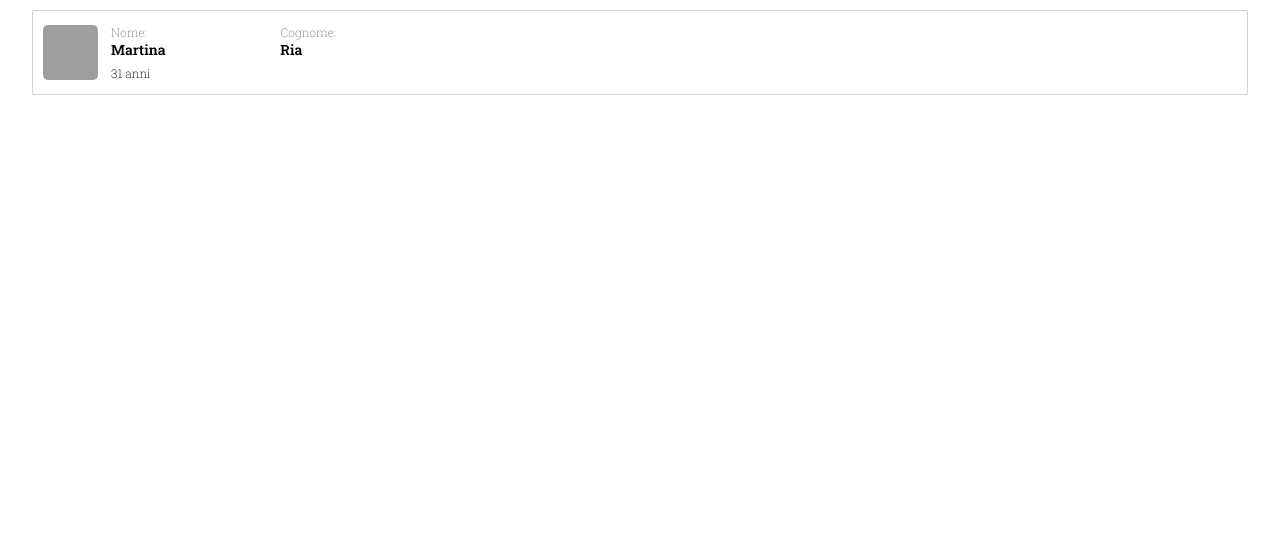
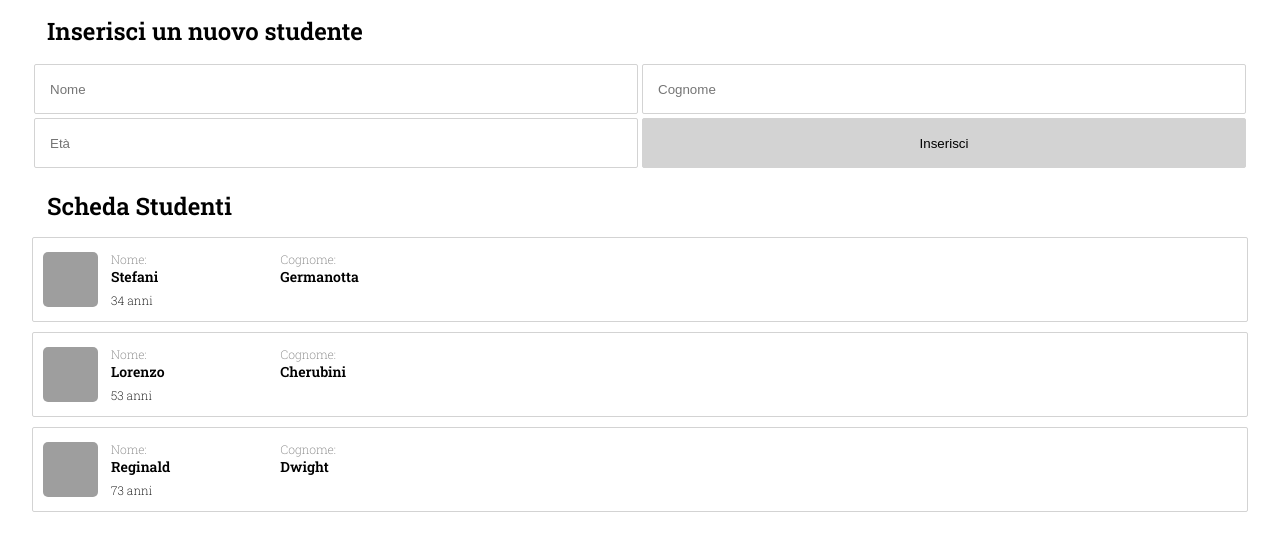
Before and after one commit to MartinaRia/js-oggetti-studenti, a plain HTML site: page Bonus/index.html in a window 1280 px wide. Drawn offline with nearby package versions, Linux system fonts and the light colour scheme; grey boxes are pictures that could not be loaded.

Commit message:
Bonus complete

```diff
--- a/Bonus/index.html
+++ b/Bonus/index.html
@@ -10,8 +10,23 @@
     <!-- title -->
     <title>Oggetti Studenti Bonus</title>
   </head>
+
   <body>
+
     <main>
+      <!-- form -->
+      <h2>Inserisci un nuovo studente</h2>
+      <div class="form flex-container">
+        <input id="nome" type="text" placeholder="Nome" name="" value="">
+        <input id="cognome" type="text" placeholder="Cognome" name="" value="">
+        <input id="eta" type="number" placeholder="Età" name="" value="">
+        <button type="button" name="button"> Inserisci </button>
+      </div>
+
+      <h2>Scheda Studenti</h2>
+      <!-- template handlebars -->
+      <script id="template-scheda-studente-handlebars" type="text/x-handlebars-template">
+
         <div class="scheda-studente flex-container">
           <!-- flex-item 1 (img) -->
           <img src="https://www.allthetests.com/quiz22/picture/pic_1171831236_1.png" alt="avatar">
@@ -19,21 +34,26 @@
           <div class="credenziali flex-container">
             <div class="box nome-box">
               <p class="lable lable-nome">Nome:</p>
-            <h3 class="nome"> Martina </h3>
+              <h3 class="nome"> {{nome}} </h3>
             </div>
             <div class="box cognome-box">
               <p class="lable lable-cognome">Cognome:</p>
-            <h3 class="cognome">Ria</h3>
+              <h3 class="cognome">{{cognome}}</h3>
             </div>
             <div class="eta-box">
-            <p class="eta-stringa"><span class="eta">31</span> anni</p>
+              <p class="eta-stringa"><span class="eta">{{eta}}</span> anni</p>
             </div>
-        </div>
-      </div>
+          </div><!-- / (credenziali) -->
+
+        </div> <!-- / scheda-studente -->
+
+      </script> <!--/  template handlebars -->
+
     </main>
     <!-- JS -->
     <script src="https://cdn.jsdelivr.net/npm/handlebars@latest/dist/handlebars.js"></script>
     <script src="https://ajax.googleapis.com/ajax/libs/jquery/3.3.1/jquery.min.js"></script>
     <script src="main.js"></script>
+
   </body>
 </html>
--- a/Bonus/main.js
+++ b/Bonus/main.js
@@ -3,22 +3,11 @@ Curo per bene l’output dell’elenco studenti, creando un layout carino;
 il “blocchetto studente” in pagina, sarà uguale per tutti, quindi potrei usare handlebars per gestire i blocchetti;
 varie che vi vengono in mente per sperimentare;*/
 
+
+/* ------- STAMPA IN HTML GLI OGGETTI DELL'ARRAY STUDENTI ------*/
 $( document ).ready(function() {
   console.log( "all good!" );
 
-  // - Creare un oggetto che descriva uno studente con le seguenti proprietà: nome, cognome e età.
-  var studente = {
-    'nome' : 'Veronica',
-    'cognome' : 'Ciccone',
-    'eta' : 61
-  };
-
-  //- Stampare a schermo attraverso il for in tutte le proprietà;
-  for (var key in studente) {
-    $('.features-studente').append(key + ' : ' + studente[key] + '<br>');
-  }
-
-  //- Creare un array di oggetti di studenti.
   var studenti = [
     {
       'nome' : 'Stefani',
@@ -37,26 +26,32 @@ $( document ).ready(function() {
     },
   ];
 
-  //- Ciclare su tutti gli studenti e stampare per ognuno nome e cognome;
-  //variante 1
+  /*** ----- Handlebars ---- ***/
+  // 1 Organizzare il template
+  var source = $("#template-scheda-studente-handlebars").html(); //salvare il selettore del template in una var
+  var template = Handlebars.compile(source); // "il template da compilare è questo"
+
+  // 2 organizzare i contenuti che popolano il template
   for (var i = 0; i < studenti.length; i++) {
-    $('.generalita-studenti-1').append(
-      'nome: ' + studenti[i].nome + '<br>' +
-      'cognome: ' + studenti[i].cognome + '<br>' + '--' + '<br>');
+    var context = {
+      'nome': studenti[i].nome,
+      'cognome': studenti[i].cognome,
+      'eta': studenti[i].eta
+    };
+    var html = template(context); //abbinare template a contenuto
+
+    // appendi il div con la risposta random nel tread
+    $('main').append(html);
   }
-  //variante 2
-  // for (var i = 0; i < studenti.length; i++) {
-  //   for (var key in studenti[i]) {
-  //     console.log(studenti[nome], studenti[cognome]);
-  //   }
-  // }
 
 
+  /* ------- INSERISCI NUOVO STUDENTE NELL'ARRAY  ------*/
 
-  // - Dare la possibilità all’utente attraverso 3 prompt di aggiungere un nuovo oggetto studente inserendo nell’ordine: nome, cognome e età.
-/*  var nomeUtente = prompt('Inserire nome studente');
-  var cognomeUtente = prompt('Inserire cognome studente');
-  var etaUtente = parseInt(prompt('Inserire età studente'));*/
+  $('button').click(
+    function(){
+      var nomeUtente = $('#nome').val();
+      var cognomeUtente = $('#cognome').val();
+      var etaUtente = $('#eta').val();
 
       var studenteInserito = {
         'nome' : nomeUtente,
@@ -66,11 +61,15 @@ $( document ).ready(function() {
 
       studenti.push(studenteInserito);
 
-  console.log(studenti);
+      var html = template(studenteInserito);
 
-  $('.generalita-studenti-1').append(
-    'nome: ' + studenti[3].nome + '<br>' +
-    'cognome: ' + studenti[3].cognome + '<br>' + '--' + '<br>');
+      $('main').append(html);
+
+      $('input').val('');
+
+    }
+  )
+
 
 
 
--- a/Bonus/style.css
+++ b/Bonus/style.css
@@ -16,10 +16,12 @@ h3{
   font-weight: 600;
 }
 
+h2{
+  margin: 15px;
+}
 
 main{
   width: 95%;
-  height: 100vh;
   margin: 10px auto;
 }
 
@@ -68,3 +70,24 @@ img{
   width: 100%;
   padding: 3px;
 }
+
+/* form */
+.form{
+  flex-wrap: wrap;
+  margin-bottom: 20px;
+}
+
+input, button{
+  padding: 15px;
+  margin: 2px;
+  width: calc(50% - 4px);
+  height: 50px;
+  background: white;
+  border: 1px solid lightgrey;
+  border-radius: 2px;
+}
+
+button{
+  background: lightgrey;
+  cursor: pointer;
+}
```
Lines whose indentation alone changed are shown as unchanged.
